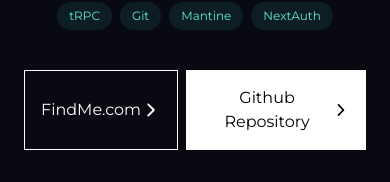
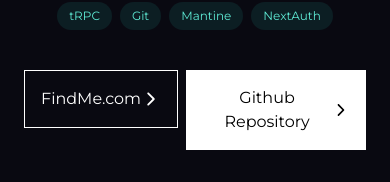
Before and after one commit to Clanie1/Porfolio, a React (Vite) app: page /projects in a window 390 px wide. Shown: the part 739-921 px from the top of the page. Built offline with nearby package versions, Linux system fonts and the light colour scheme.

Commit message:
external component btns

```diff
--- /dev/null
+++ b/src/components/btns/TransparentBtn.tsx
@@ -0,0 +1,19 @@
+import { ReactNode } from "react";
+
+const TransparentBtn = ({
+  href,
+  children,
+}: {
+  href: string;
+  children: ReactNode;
+}) => {
+  return (
+    <a href={href}>
+      <button className="border-[1px] border-white md:w-[200px] px-4 py-4 flex justify-center items-center">
+        {children}
+      </button>
+    </a>
+  );
+};
+
+export default TransparentBtn;
--- /dev/null
+++ b/src/components/btns/WhiteBtn.tsx
@@ -0,0 +1,19 @@
+import { ReactNode } from "react";
+
+const WhiteBtn = ({
+  href,
+  children,
+}: {
+  href: string;
+  children: ReactNode;
+}) => {
+  return (
+    <a href={href}>
+      <button className="bg-white md:w-[200px] py-4 px-4 text-black flex justify-center items-center">
+        {children}
+      </button>
+    </a>
+  );
+};
+
+export default WhiteBtn;
--- a/src/pages/Projects.tsx
+++ b/src/pages/Projects.tsx
@@ -1,6 +1,8 @@
 import PROJECTS from "../data/projects";
 import { ReactNode, useState } from "react";
 import { IoIosArrowForward } from "react-icons/io";
+import WhiteBtn from "../components/btns/WhiteBtn";
+import TransparentBtn from "../components/btns/TransparentBtn";
 
 const Projects = () => {
   const [selectedProjectIndex, setSelectedProjectIndex] = useState(0);
@@ -82,16 +84,14 @@
         </div>
         <div className="md:w-1/2 w-full mt-10 md:m-0">
           <div className="flex md:gap-5 gap-2 justify-center ">
-            <button className="border-[1px] border-white md:w-[200px] px-4 py-4 flex justify-center items-center">
+            <TransparentBtn href="#">
               FindMe.com
               <IoIosArrowForward className="w-5 h-5" />
-            </button>
-            <a href={project.github}>
-              <button className="bg-white md:w-[200px] py-4 px-4 text-black flex justify-center items-center">
-                Github Repository
-                <IoIosArrowForward className="w-5 h-5" />
-              </button>
-            </a>
+            </TransparentBtn>
+            <WhiteBtn href={project.github}>
+              Github Repository
+              <IoIosArrowForward className="w-5 h-5" />
+            </WhiteBtn>
           </div>
         </div>
       </div>
```
